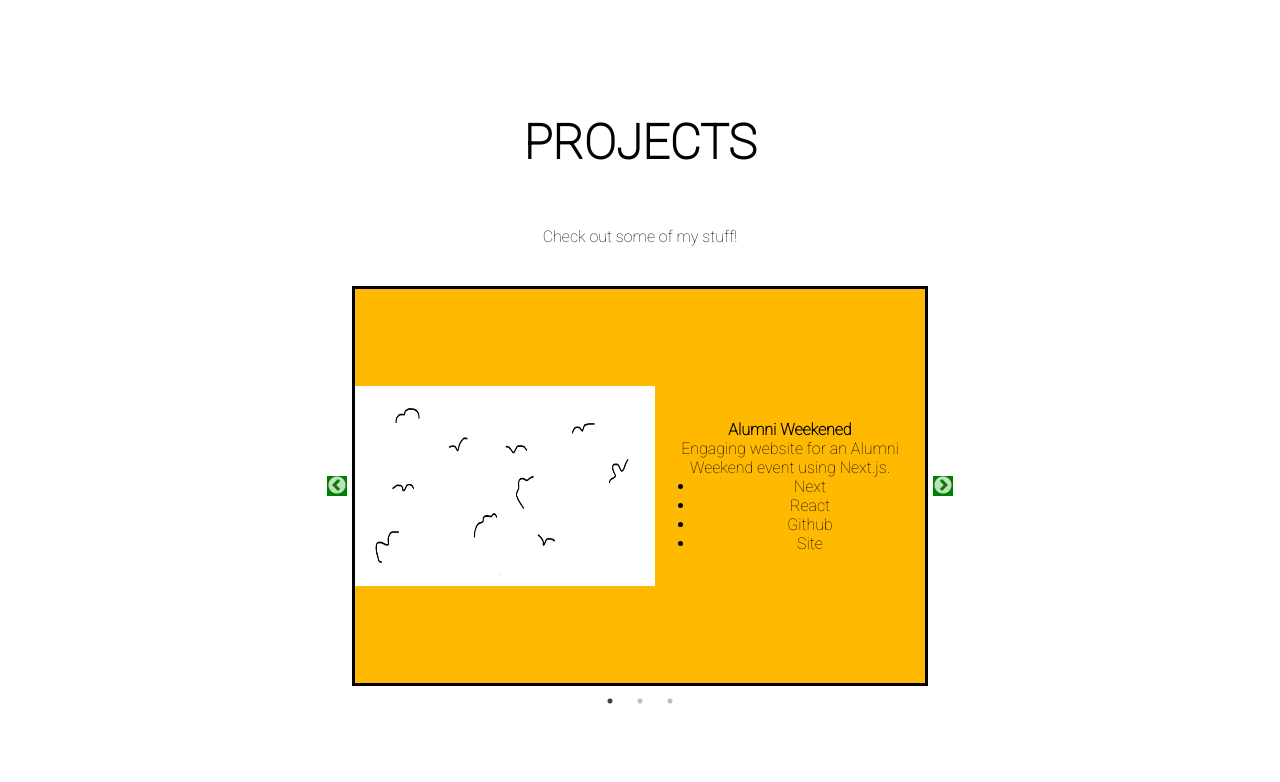
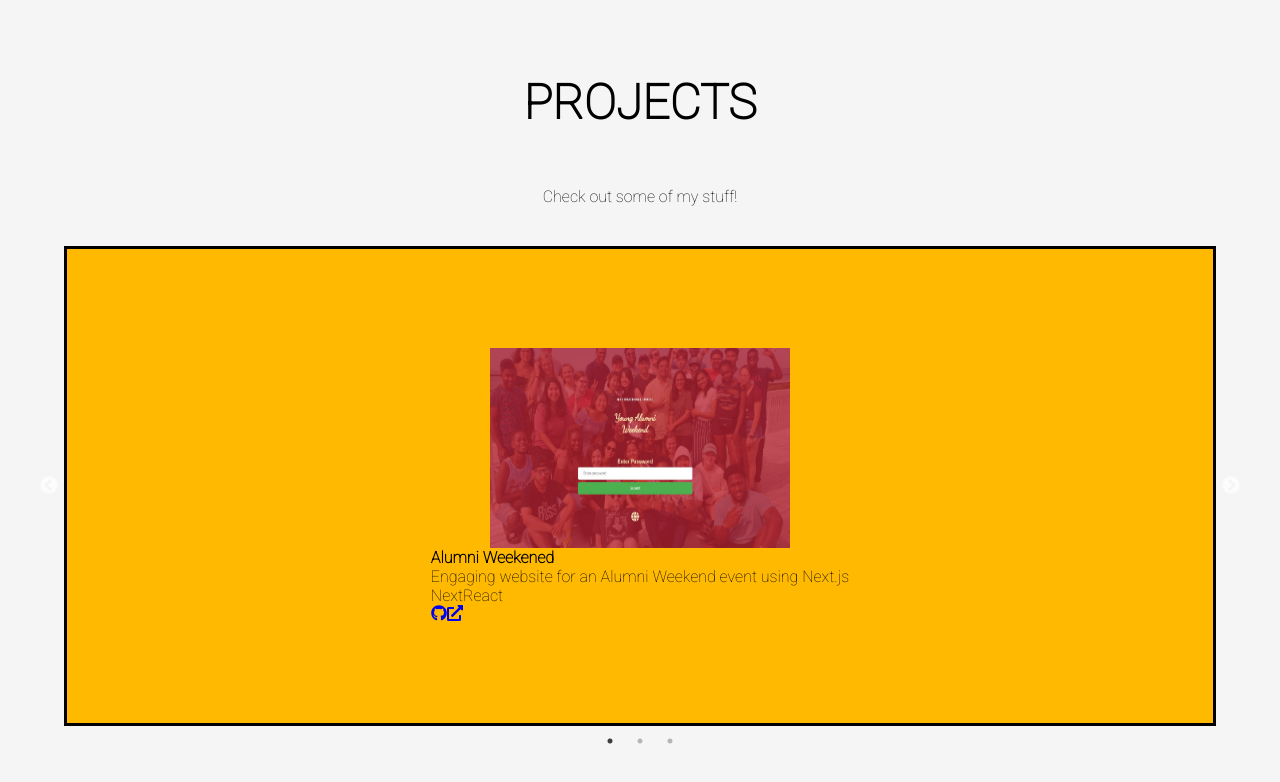
Before and after one commit to SushantChhetry/visual-portfolio, a Next.js app in the folder portfolio-app/: page /portfolio in a window 1280 px wide. Shown: the top 782 px of the page. Built offline with nearby package versions, Linux system fonts and the light colour scheme.

Commit message:
Add: CSS to projects page

```diff
--- a/portfolio-app/src/pages/api/yelp.js
+++ b/portfolio-app/src/pages/api/yelp.js
@@ -1,7 +1,7 @@
 import React from "react";
 import Yelp from "yelp-fusion";
 
-const API_KEY = ``;
+const API_KEY = `hbTTBsVNv7GMAyhQ2rOB_5U4Hp4KzhzLZwyIXexTgdel2kIaoSTabmO-cRJjM6ItQp8OQ3v9AqxAREWwIMw8Ds-wyUaop90KUQBcaKBmd9Ieu31HQo1i6OFisURNZHYx`;
 
 const yelpClient = Yelp.client(API_KEY);
 
--- a/portfolio-app/src/pages/portfolio.js
+++ b/portfolio-app/src/pages/portfolio.js
@@ -1,18 +1,47 @@
-import { useRef, useState, useEffect } from "react";
+import { useState } from "react";
 import "intersection-observer";
 import "slick-carousel/slick/slick.css";
 import "slick-carousel/slick/slick-theme.css";
 import Slider from "react-slick";
+import { FaGithub, FaExternalLinkAlt } from "react-icons/fa";
+import Image from "next/image";
 
-import Image from "next/image";
-import "slick-carousel/slick/slick-theme.css";
+const projects = [
+  {
+    id: 1,
+    image: "/alumni-weekend.jpg",
+    title: "Alumni Weekened",
+    description: "Engaging website for an Alumni Weekend event using Next.js",
+    technologies: ["Next", "React"],
+    githubLink: "https://github.com/example",
+    siteLink: "https://example.com",
+  },
+  {
+    id: 2,
+    image: "/rice.png",
+    title: "Another Project",
+    description: "Website for event",
+    technologies: ["Next", "React"],
+    githubLink: "https://github.com/example",
+    siteLink: "https://example.com",
+  },
+  {
+    id: 3,
+    image: "/rice.png",
+    title: "One More Project",
+    description: "Website for event",
+    technologies: ["Next", "React"],
+    githubLink: "https://github.com/example",
+    siteLink: "https://example.com",
+  },
+];
 
 function SampleNextArrow(props) {
   const { className, style, onClick } = props;
   return (
     <div
       className={className}
-      style={{ ...style, display: "block", background: "green" }}
+      style={{ ...style, display: "block", color: "green" }}
       onClick={onClick}
     />
   );
@@ -23,14 +52,16 @@ function SamplePrevArrow(props) {
   return (
     <div
       className={className}
-      style={{ ...style, display: "block", background: "green" }}
+      style={{ ...style, display: "block", color: "green" }}
       onClick={onClick}
     />
   );
 }
 
-const portfolio = () => {
-  var settings = {
+const Portfolio = () => {
+  const [projectsData, setProjectsData] = useState(projects);
+
+  const settings = {
     dots: true,
     fade: true,
     speed: 700,
@@ -46,60 +77,39 @@ const portfolio = () => {
       <h1>PROJECTS</h1>
       <p>Check out some of my stuff!</p>
       <Slider {...settings} className="slider">
-        <div>
-          <div className="slide">
-            <Image src={"/rice.png"} width={300} height={200} />
-            <div className="info">
-              <h4>Alumni Weekened</h4>
-              <p>Engaging website for an Alumni Weekend event using Next.js.</p>
-              <ul>
-                <li>Next</li>
-                <li>React</li>
-              </ul>
-              <ul>
-                <li>Github</li>
-                <li>Site</li>
-              </ul>
+        {projectsData.map((project) => (
+          <div key={project.id}>
+            <div className="slide">
+              <Image src={project.image} width={300} height={200} />
+              <div className="info">
+                <h4>{project.title}</h4>
+                <p>{project.description}</p>
+                <div className="icons-wrapper">
+                  <div className="technology-icons">
+                    {project.technologies.map((technology) => (
+                      <span key={technology}>{technology}</span>
+                    ))}
+                  </div>
+                  <div className="links-icons">
+                    <a
+                      href={project.githubLink}
+                      target="_blank"
+                      rel="noreferrer"
+                    >
+                      <FaGithub />
+                    </a>
+                    <a href={project.siteLink} target="_blank" rel="noreferrer">
+                      <FaExternalLinkAlt />
+                    </a>
+                  </div>
+                </div>
+              </div>
             </div>
           </div>
-        </div>
-        <div>
-          <div className="slide">
-            <Image src={"/rice.png"} width={300} height={200} />
-            <div className="info">
-              <h4>Alumni Weekened</h4>
-              <p>Website for event</p>
-              <ul>
-                <li>Next</li>
-                <li>React</li>
-              </ul>
-              <ul>
-                <li>Github</li>
-                <li>Site</li>
-              </ul>
-            </div>
-          </div>
-        </div>
-        <div>
-          <div className="slide">
-            <Image src={"/rice.png"} width={300} height={200} />
-            <div className="info">
-              <h4>Alumni Weekened</h4>
-              <p>Website for event</p>
-              <ul>
-                <li>Next</li>
-                <li>React</li>
-              </ul>
-              <ul>
-                <li>Github</li>
-                <li>Site</li>
-              </ul>
-            </div>
-          </div>
-        </div>
+        ))}
       </Slider>
     </div>
   );
 };
 
-export default portfolio;
+export default Portfolio;
--- a/portfolio-app/src/styles/globals.css
+++ b/portfolio-app/src/styles/globals.css
@@ -126,6 +126,7 @@ nav {
   gap: 5vh;
   padding: 5%;
   height: 100vh;
+  background:whitesmoke
 
 }
 
@@ -316,19 +317,21 @@ background-color: #ffb900;
 
 
 .slider{
-  width:50%;
-  text-align: center;
+    width: 100%;
+      margin: 0 10px;
+      /* Optional: add some spacing between slides */
 }
 
 
 .slide{
   background: #ffb900;
-  width: 100%;
-  height: 50vh;
-  border: solid black;
-  display: flex;
-  justify-content: space-around;
-  align-items: center;
+    width: 100%;
+    height: 60vh;
+    border: solid black;
+    display: flex;
+    justify-content: center;
+    align-items: center;
+    flex-direction: column;
 }
 
 .header-wrapper > .header{
```
Also changed, not shown: portfolio-app/src/pages/component/ProjectSlide.js (added, +51 -0 lines), portfolio-app/public/alumni-weekend.jpg (added).
